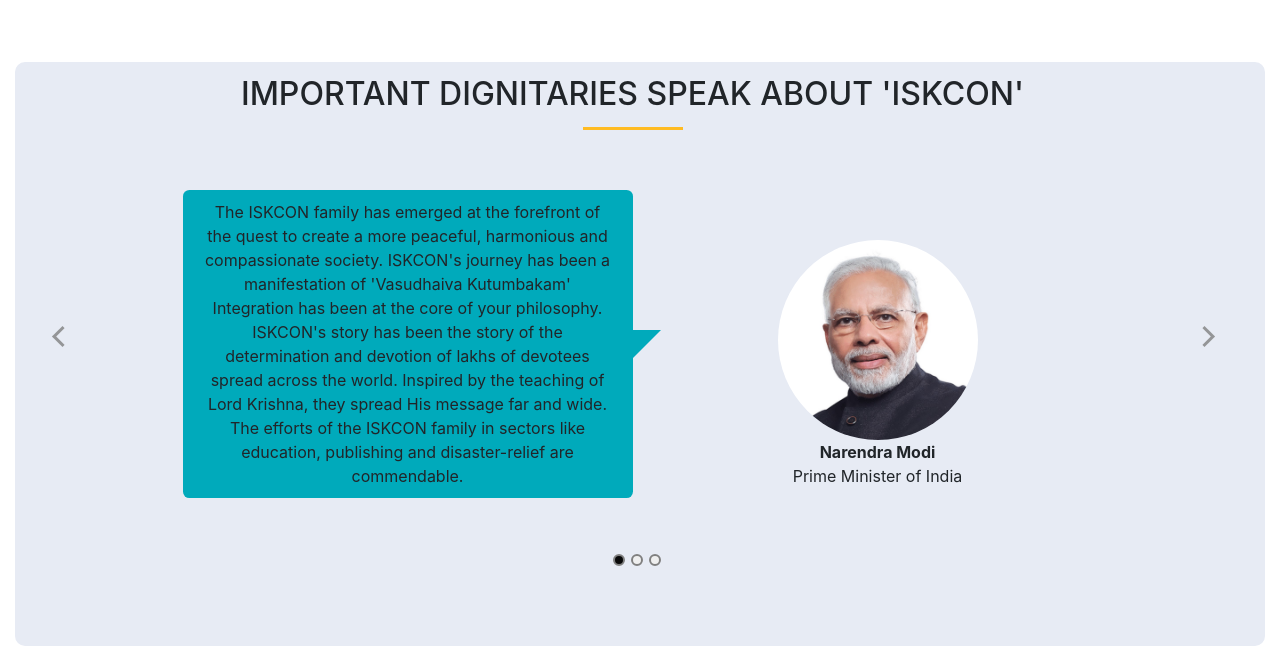
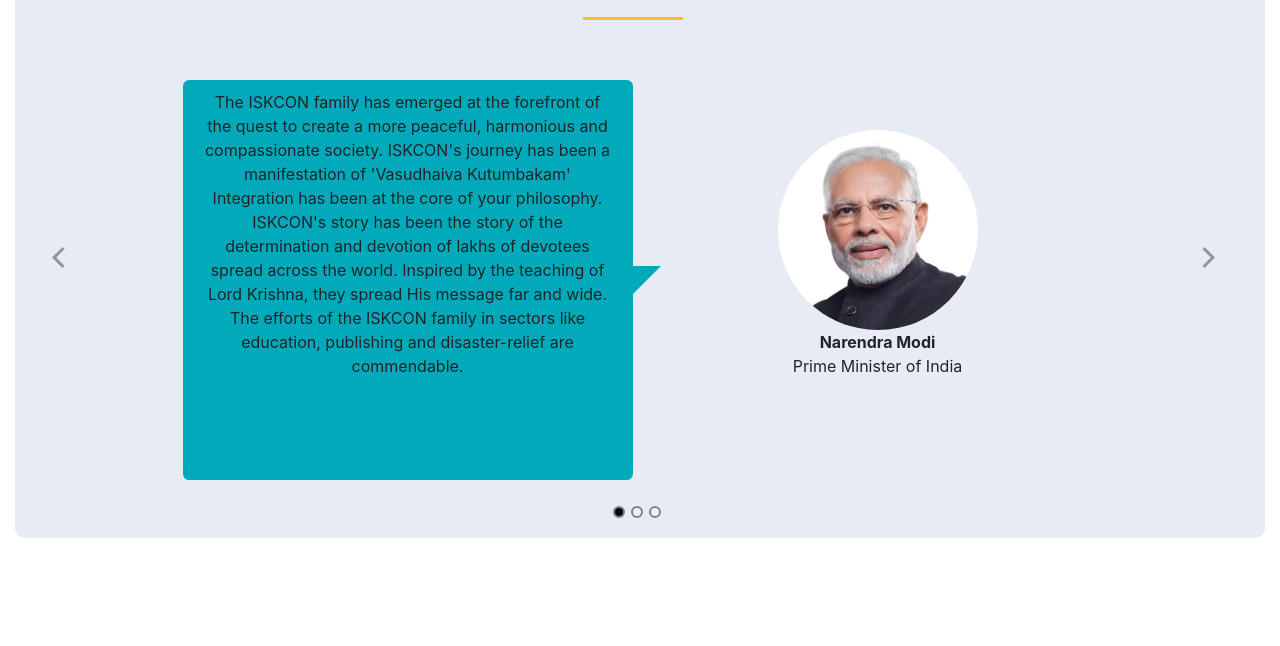
Before and after one commit to utkarsh858/gopalseva, a React (Create React App) app: page / in a window 1280 px wide. Shown: the part 3906-4552 px from the top of the page. Built offline with nearby package versions, Linux system fonts and the light colour scheme.

Commit message:
made the speech bubbles uniform

```diff
--- a/src/Appreciation.js
+++ b/src/Appreciation.js
@@ -8,7 +8,7 @@
 
 	render(){
 		return(
-			<center style={{position:"relative"}}>
+			<center style={{position:"relative",marginBottom:"40px"}}>
 
 			<div class="bubble">
 
--- a/src/css/Appreciation.css
+++ b/src/css/Appreciation.css
@@ -18,7 +18,8 @@
 	/*bottom: 100%;*/
 	display: inline-block;
 	width:40%;
-	/*height:300px;*/
+	/*white-space: pre-wrap;*/
+	min-height:400px;
 	word-wrap: break-word;
 	background: #00aabb;
 	padding:  10px 20px 10px 20px;
--- a/src/css/style.css
+++ b/src/css/style.css
@@ -225,10 +225,10 @@
 
 
 .people-support {
-    padding: 50px 0;
+    /*padding: 50px 0;*/
     /*position:  relative;*/
     background-color: white;
-    margin-top : 10px;
+    /*margin-top : 10px;*/
     margin-bottom: 20px;
     border-radius: 10px;
 }
@@ -317,9 +317,9 @@
 
 
 .our-value {
-	padding-bottom: 20px;
+	/*padding-bottom: 20px;*/
 	background-color: #e7ebf4;
-	margin-bottom: 20px;
+	/*margin-bottom: 20px;*/
 	padding-top: 10px;
 	border-radius: 10px;
 }
```
Also changed, not shown: src/Home.js (+1 -1 lines).
